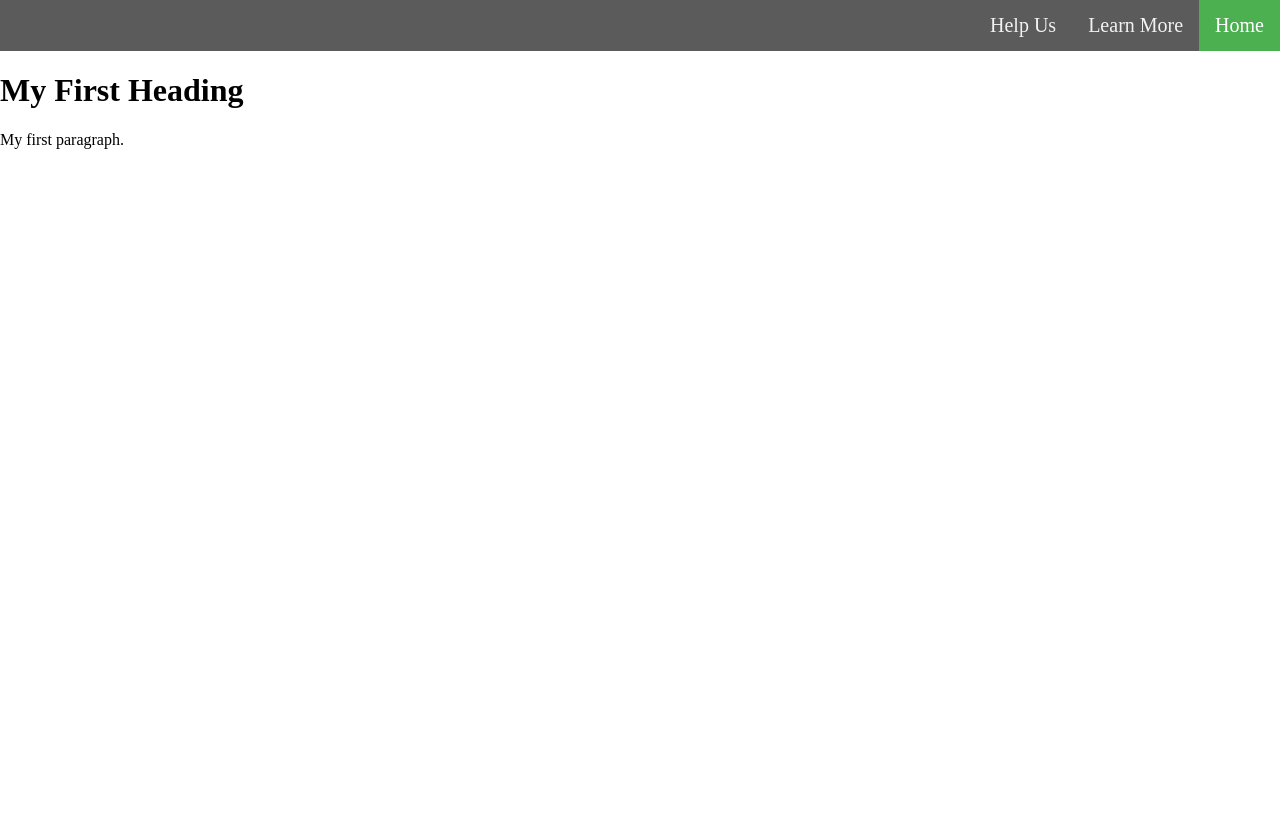
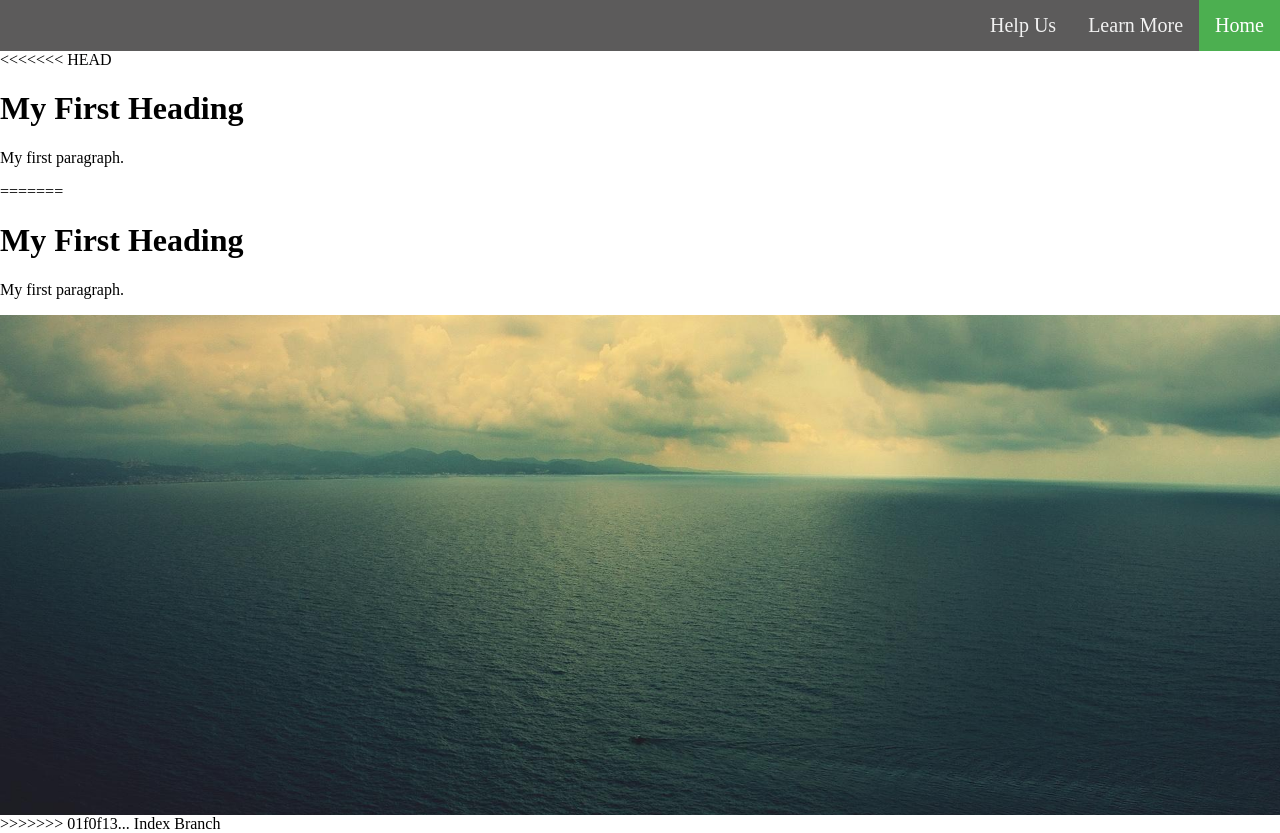
Before and after one commit to ilumii/ttp_project1, a plain HTML site: page index.html in a window 1280 px wide. Before the commit the page ends 800 px from the top, so only its background shows below. Drawn offline with Linux system fonts and the light colour scheme.

Commit message:
Index Branch

```diff
--- a/index.html
+++ b/index.html
@@ -10,8 +10,31 @@
 		  <a href="help.html">Help Us</a>
 		</div>
 
+<<<<<<< HEAD
 		<h1>My First Heading</h1>
 		<p>My first paragraph.</p>
+=======
+<h1>My First Heading</h1>
+<p>My first paragraph.</p>
+<style>
+.parallax {
+  /* The image used */
+  background-image: url("cleanOcean.jpg");
+
+  /* Set a specific height */
+  height: 500px;
+
+  /* Create the parallax scrolling effect */
+  background-attachment: fixed;
+  background-position: center;
+  background-repeat: no-repeat;
+  background-size: cover;
+}
+</style>
+
+<!-- Container element -->
+<div class="parallax"></div>
+>>>>>>> 01f0f13... Index Branch
 
 	</body>
 </html>
```
Also changed, not shown: cleanOcean.jpg (added), 1 other file.
